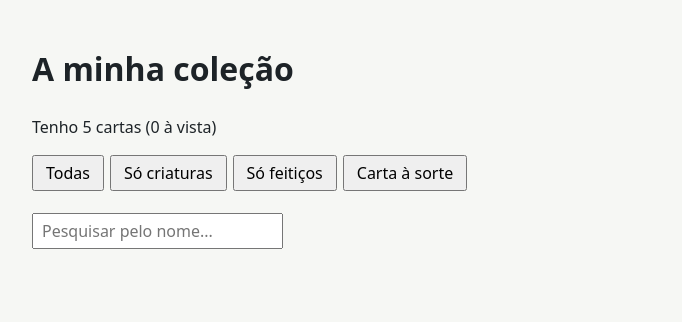
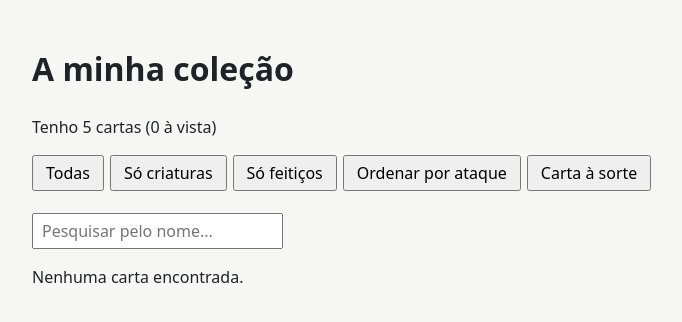
Before and after one commit to FranciscoMRFernandes27/ficha03-FranciscoFernandes-, a React (Vite) app: page / in a window 1280 px wide. Both pictures are taken after a click on the button "Só feitiços". Shown: the top 322 px of the page, without its empty margins (288-970 px from the left). Built offline with nearby package versions, Linux system fonts and the light colour scheme.

Commit message:
feat: add sort by attack button

```diff
--- a/src/App.jsx
+++ b/src/App.jsx
@@ -12,11 +12,17 @@ const cards = [
 function App() {
   const [typeFilter, setTypeFilter] = useState("Todas");
   const [search, setSearch] = useState("");
+  const [sortByAttack, setSortByAttack] = useState(false);
   const [randomCard, setRandomCard] = useState(null);
 
-  const visibleCards = cards
+  let visibleCards = cards
     .filter((card) => typeFilter === "Todas" || card.type === typeFilter)
     .filter((card) => card.name.toLowerCase().includes(search.toLowerCase()));
+
+  if (sortByAttack) {
+    // cópia para não mexer no array original
+    visibleCards = [...visibleCards].sort((a, b) => b.attack - a.attack);
+  }
 
   function pickRandomCard() {
     const index = Math.floor(Math.random() * cards.length);
@@ -34,6 +40,9 @@ function App() {
         <button onClick={() => setTypeFilter("Todas")}>Todas</button>
         <button onClick={() => setTypeFilter("Criatura")}>Só criaturas</button>
         <button onClick={() => setTypeFilter("Feitiço")}>Só feitiços</button>
+        <button onClick={() => setSortByAttack(!sortByAttack)}>
+          {sortByAttack ? "Ordem original" : "Ordenar por ataque"}
+        </button>
         <button onClick={pickRandomCard}>Carta à sorte</button>
       </div>
 
@@ -61,6 +70,8 @@ function App() {
         </>
       )}
 
+      {visibleCards.length === 0 && <p>Nenhuma carta encontrada.</p>}
+
       <ul>
         {visibleCards.map((card) => (
           <Card
```
